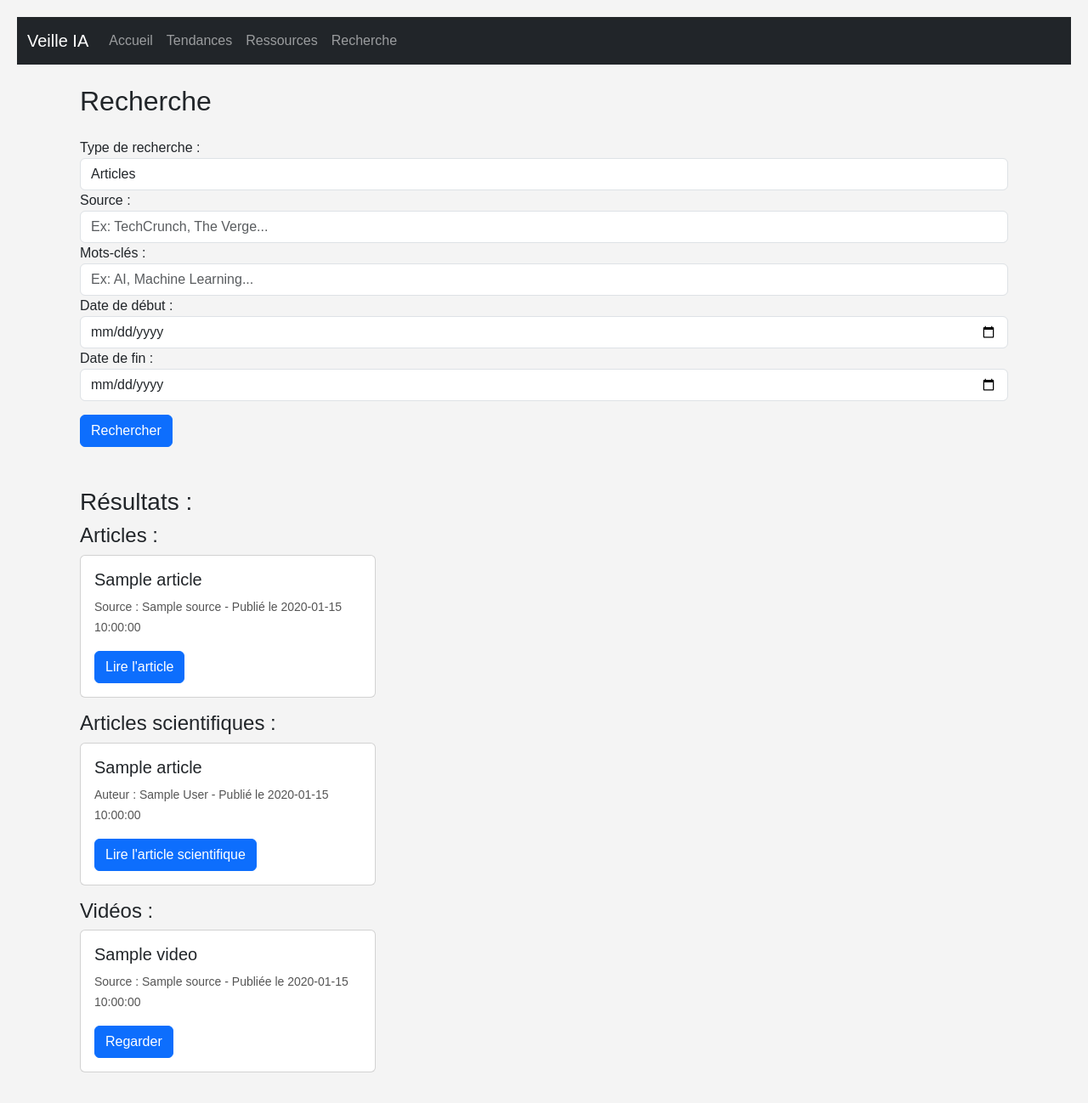
After one commit to NoemieRondel/Projet-de-certification, a Flask app: template dashboard/templates/search.html in a window 1280 px wide. The commit adds this page. Shown: the whole page at 85% size. Run offline with Flask 3, Linux system fonts and the light colour scheme; the template is opened without the code that fills it: most values are stand-ins (such as "Sample title", 1, 10 or a date in 2020).

Commit message:
Ajout de la fonctionnalité search sur le dashboard

```diff
--- a/app/routes/articles_route.py
+++ b/app/routes/articles_route.py
@@ -73,6 +73,9 @@ async def get_all_articles(
         keyword_list = [f"%{kw.strip()}%" for kw in keywords.split(',')]
         query += " AND (" + " OR ".join(["keywords LIKE %s"] * len(keyword_list)) + ")"
         params.extend(keyword_list)
+
+    # Ajout du tri par date (du plus récent au plus ancien)
+    query += " ORDER BY publication_date DESC"
 
     # Connexion à la base de données
     connection = get_connection()
--- a/app/routes/scientific_articles_route.py
+++ b/app/routes/scientific_articles_route.py
@@ -75,6 +75,9 @@ async def get_all_scientific_articles(
         keyword_list = [f"%{kw.strip()}%" for kw in keywords.split(',')]
         query += " AND (" + " OR ".join(["keywords LIKE %s"] * len(keyword_list)) + ")"
         params.extend(keyword_list)
+
+    # Ajout du tri par date (du plus récent au plus ancien)
+    query += " ORDER BY publication_date DESC"
 
     # LOG : Requête SQL générée
     print(f"Requête SQL : {query}")
--- a/dashboard/templates/base.html
+++ b/dashboard/templates/base.html
@@ -30,6 +30,9 @@
                     <li class="nav-item">
                         <a class="nav-link" href="{{ url_for('main.resources') }}">Ressources</a>
                     </li>
+                    <li class="nav-item">
+                        <a class="nav-link" href="{{ url_for('main.search') }}">Recherche</a>
+                    </li>
                 </ul>
             </div>
         </div>
--- a/dashboard/templates/dashboard.html
+++ b/dashboard/templates/dashboard.html
@@ -12,6 +12,7 @@
         <ul>
             <li><a href="{{ url_for('main.trends') }}">Voir les tendances</a></li>
             <li><a href="{{ url_for('main.resources') }}">Voir les ressources</a></li>
+            <li><a href="{{ url_for('main.search') }}">Rechercher</a></li>
             <li><a href="{{ url_for('main.logout') }}">Se déconnecter</a></li>
         </ul>
     </nav>
--- a/dashboard/templates/resources.html
+++ b/dashboard/templates/resources.html
@@ -60,7 +60,7 @@
                             <h6 class="card-subtitle text-muted">{{ article.source }}</h6>
                             <p class="card-text"><small>Publié le {{ article.publication_date }}</small></p>
                             <p class="card-text">{{ article.abstract[:150] if article.abstract else "No abstract available" }}...</p>
-                            <a href="{{ article.link }}" class="btn btn-primary" target="_blank">Lire l'article scientifique</a>
+                            <a href="{{ article.article_url }}" class="btn btn-primary" target="_blank">En savoir plus</a>
                         </div>
                     </div>
                 </div>
--- /dev/null
+++ b/dashboard/templates/search.html
@@ -0,0 +1,128 @@
+{% extends "base.html" %}
+
+{% block title %}Recherche{% endblock %}
+
+{% block content %}
+<div class="container mt-4">
+    <h2 class="mb-4">Recherche</h2>
+
+    <!-- Formulaire de recherche -->
+    <form method="POST" class="mb-4">
+        <div class="form-group">
+            <label for="search_type">Type de recherche :</label>
+            <select id="search_type" name="search_type" class="form-control">
+                <option value="articles">Articles</option>
+                <option value="scientific_articles">Articles scientifiques</option>
+                <option value="videos">Vidéos</option>
+            </select>
+        </div>
+
+        <div class="form-group" id="source_group">
+            <label for="source">Source :</label>
+            <input type="text" id="source" name="source" class="form-control" placeholder="Ex: TechCrunch, The Verge...">
+        </div>
+
+        <div class="form-group">
+            <label for="keywords">Mots-clés :</label>
+            <input type="text" id="keywords" name="keywords" class="form-control" placeholder="Ex: AI, Machine Learning...">
+        </div>
+
+        <div class="form-group" id="authors_group">
+            <label for="authors">Auteurs (pour articles scientifiques) :</label>
+            <input type="text" id="authors" name="authors" class="form-control" placeholder="Ex: John Doe...">
+        </div>
+
+        <div class="form-group">
+            <label for="start_date">Date de début :</label>
+            <input type="date" id="start_date" name="start_date" class="form-control">
+        </div>
+
+        <div class="form-group">
+            <label for="end_date">Date de fin :</label>
+            <input type="date" id="end_date" name="end_date" class="form-control">
+        </div>
+
+        <button type="submit" class="btn btn-primary mt-3">Rechercher</button>
+    </form>
+
+    <h3 class="mt-5">Résultats :</h3>
+
+    <!-- Résultats des articles -->
+    {% if results.articles %}
+        <h4>Articles :</h4>
+        <div class="row">
+            {% for article in results.articles %}
+                <div class="col-md-4">
+                    <div class="card mb-3">
+                        <div class="card-body">
+                            <h5 class="card-title">{{ article.title }}</h5>
+                            <p class="card-text"><small>Source : {{ article.source }} - Publié le {{ article.publication_date }}</small></p>
+                            <a href="{{ article.link }}" class="btn btn-primary" target="_blank">Lire l'article</a>
+                        </div>
+                    </div>
+                </div>
+            {% endfor %}
+        </div>
+    {% endif %}
+
+    <!-- Résultats des articles scientifiques -->
+    {% if results.scientific_articles %}
+        <h4>Articles scientifiques :</h4>
+        <div class="row">
+            {% for article in results.scientific_articles %}
+                <div class="col-md-4">
+                    <div class="card mb-3">
+                        <div class="card-body">
+                            <h5 class="card-title">{{ article.title }}</h5>
+                            <p class="card-text"><small>Auteur : {{ article.authors }} - Publié le {{ article.publication_date }}</small></p>
+                            <a href="{{ article.link }}" class="btn btn-primary" target="_blank">Lire l'article scientifique</a>
+                        </div>
+                    </div>
+                </div>
+            {% endfor %}
+        </div>
+    {% endif %}
+
+    <!-- Résultats des vidéos -->
+    {% if results.videos %}
+        <h4>Vidéos :</h4>
+        <div class="row">
+            {% for video in results.videos %}
+                <div class="col-md-4">
+                    <div class="card mb-3">
+                        <div class="card-body">
+                            <h5 class="card-title">{{ video.title }}</h5>
+                            <p class="card-text"><small>Source : {{ video.source }} - Publiée le {{ video.publication_date }}</small></p>
+                            <a href="{{ video.video_url }}" class="btn btn-primary" target="_blank">Regarder</a>
+                        </div>
+                    </div>
+                </div>
+            {% endfor %}
+        </div>
+    {% endif %}
+</div>
+
+<!-- Script pour cacher/afficher dynamiquement les champs -->
+<script>
+document.addEventListener("DOMContentLoaded", function () {
+    let searchType = document.getElementById("search_type");
+    let sourceGroup = document.getElementById("source_group");
+    let authorsGroup = document.getElementById("authors_group");
+
+    function toggleFields() {
+        let selectedType = searchType.value;
+
+        // Afficher/Masquer les champs selon le type de recherche
+        sourceGroup.style.display = (selectedType === "articles" || selectedType === "videos") ? "block" : "none";
+        authorsGroup.style.display = (selectedType === "scientific_articles") ? "block" : "none";
+    }
+
+    // Événement sur changement de sélection
+    searchType.addEventListener("change", toggleFields);
+
+    // Exécuter une première fois au chargement
+    toggleFields();
+});
+</script>
+
+{% endblock %}
```
Also changed, not shown: app/routes/videos_route.py (+9 -6 lines), dashboard/routes.py (+49 -1 lines).
